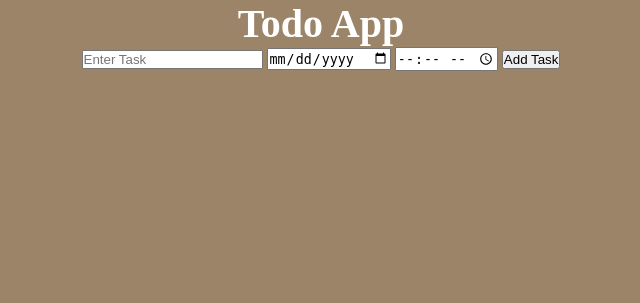
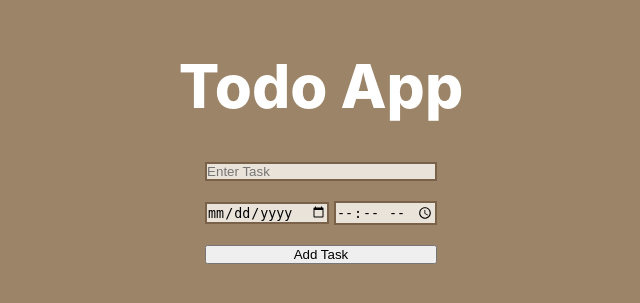
Before and after one commit to harshalpatil2809/Flask-TODOAPP, a Flask app: page / in a window 1280 px wide. Shown: the top 303 px of the page, without its empty margins (319-959 px from the left). Run offline with Flask 3, Linux system fonts and the light colour scheme.

Commit message:
Styling the pade

```diff
--- a/static/style.css
+++ b/static/style.css
@@ -1,6 +1,7 @@
 html{
     background-color: #9C8468;
     color: white;
+    font-family: "inter", sans-serif;
 }
 *{
     margin: 0;
@@ -11,8 +12,20 @@ body{
     flex-direction: column;
     justify-content: center;
     align-items: center;
+    margin-top: 50px;
 }
 
 h1{
-    font-size: 40px;
+    font-size: 60px;
+    margin-bottom: 40px;
+    font-weight: 800;
 }
+input{
+    background-color: #EAE3DA;
+    border: 2px solid #7A624A;
+}
+form{
+    display: flex;
+    flex-direction: column;
+    gap: 20px;
+}
--- a/templates/index.html
+++ b/templates/index.html
@@ -10,8 +10,10 @@
     <h1> Todo App </h1>
     <form action="/add" method="post">
         <input type="text" name="task" id="task" placeholder="Enter Task">
-        <input type="date" name="date" id="date">
-        <input type="time" name="time" id="time">
+        <div>
+            <input type="date" name="date" id="date">
+            <input type="time" name="time" id="time">
+        </div>
         <button type="submit">Add Task</button>
     </form>
 
@@ -20,7 +22,7 @@
         <ul style="list-style: none;">
             {% for t in tasks %}
                 <li><input type="checkbox" name="checkbox" id="checkbox">{{ t.task }} | {{ t.date }} | {{ t.time }}
-                <form action="/delete/{{ loop.index0}}" method="post">
+                <form action="/delete/{{ loop.index0 }}" method="post">
                     <button type="submit">Delete</button>
                 </form>
                 </li>
```
